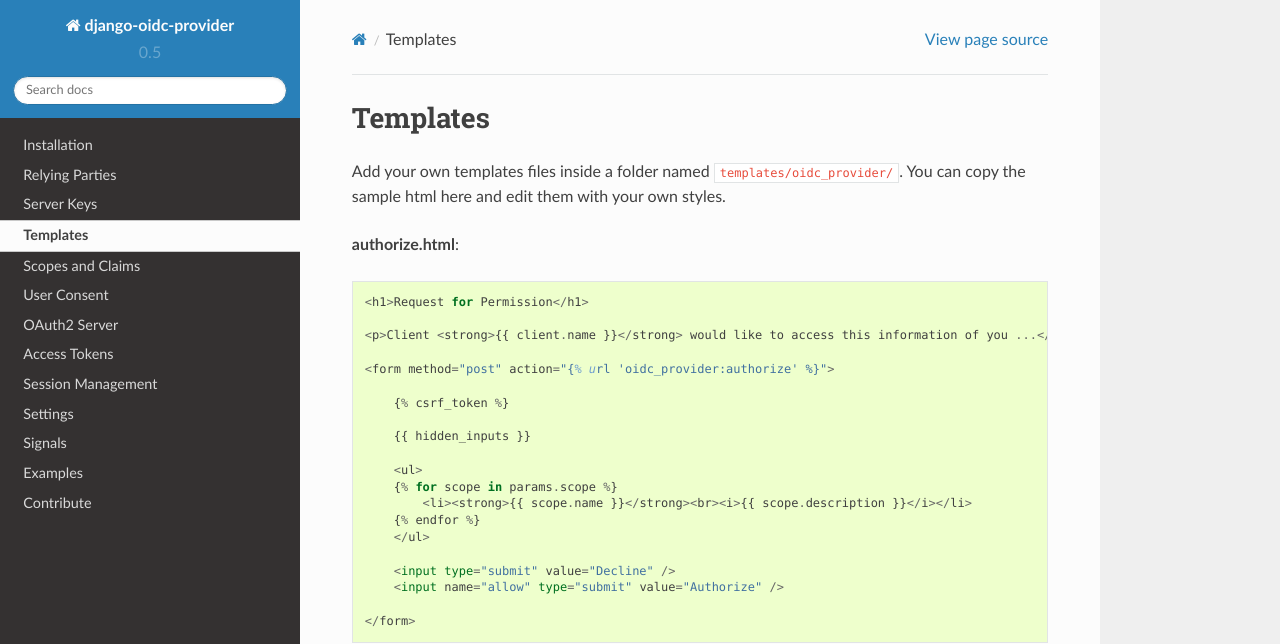
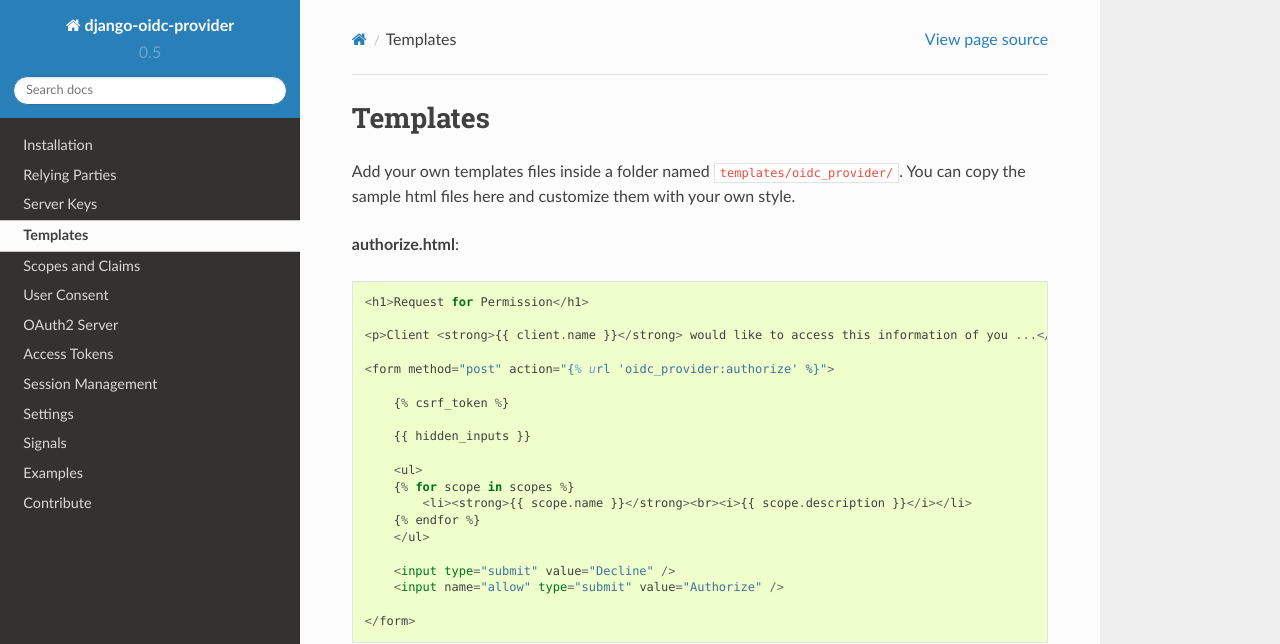
Before and after one commit to juanifioren/django-oidc-provider, a Sphinx documentation site: the page built from docs/sections/templates.rst, in a window 1280 px wide and 1036 px high. Shown: the top 644 px of the window. Built offline with Sphinx 7.4.7 and the Read the Docs theme 2.0.0, drawn with Linux system fonts in a browser that asks for light colours.

Commit message:
Small wording change + fix in example template code

```diff
--- a/docs/sections/templates.rst
+++ b/docs/sections/templates.rst
@@ -4,7 +4,7 @@
 #########
 
 Add your own templates files inside a folder named ``templates/oidc_provider/``.
-You can copy the sample html here and edit them with your own styles.
+You can copy the sample html files here and customize them with your own style.
 
 **authorize.html**::
 
@@ -19,7 +19,7 @@
         {{ hidden_inputs }}
 
         <ul>
-        {% for scope in params.scope %}
+        {% for scope in scopes %}
             <li><strong>{{ scope.name }}</strong><br><i>{{ scope.description }}</i></li>
         {% endfor %}
         </ul>
```
